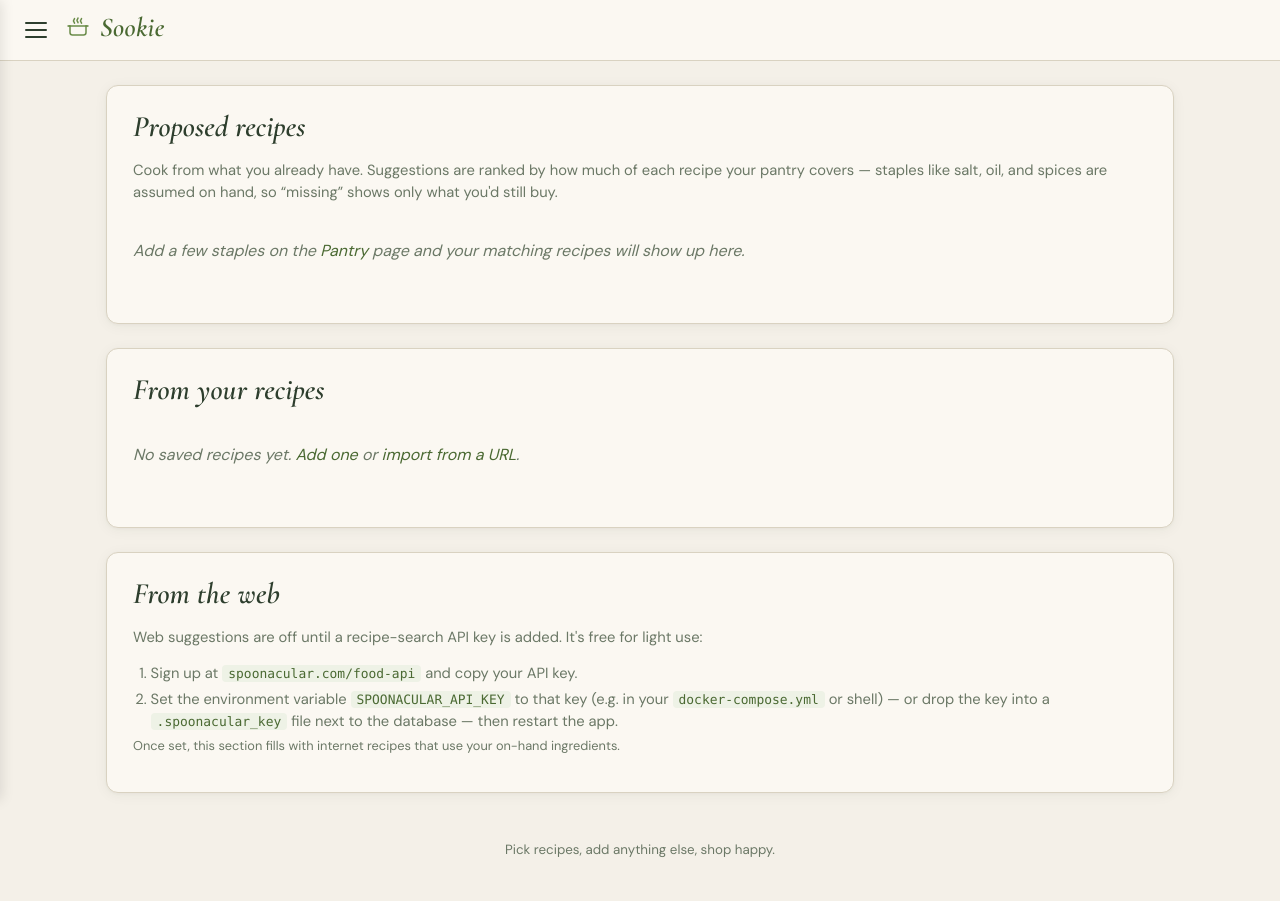
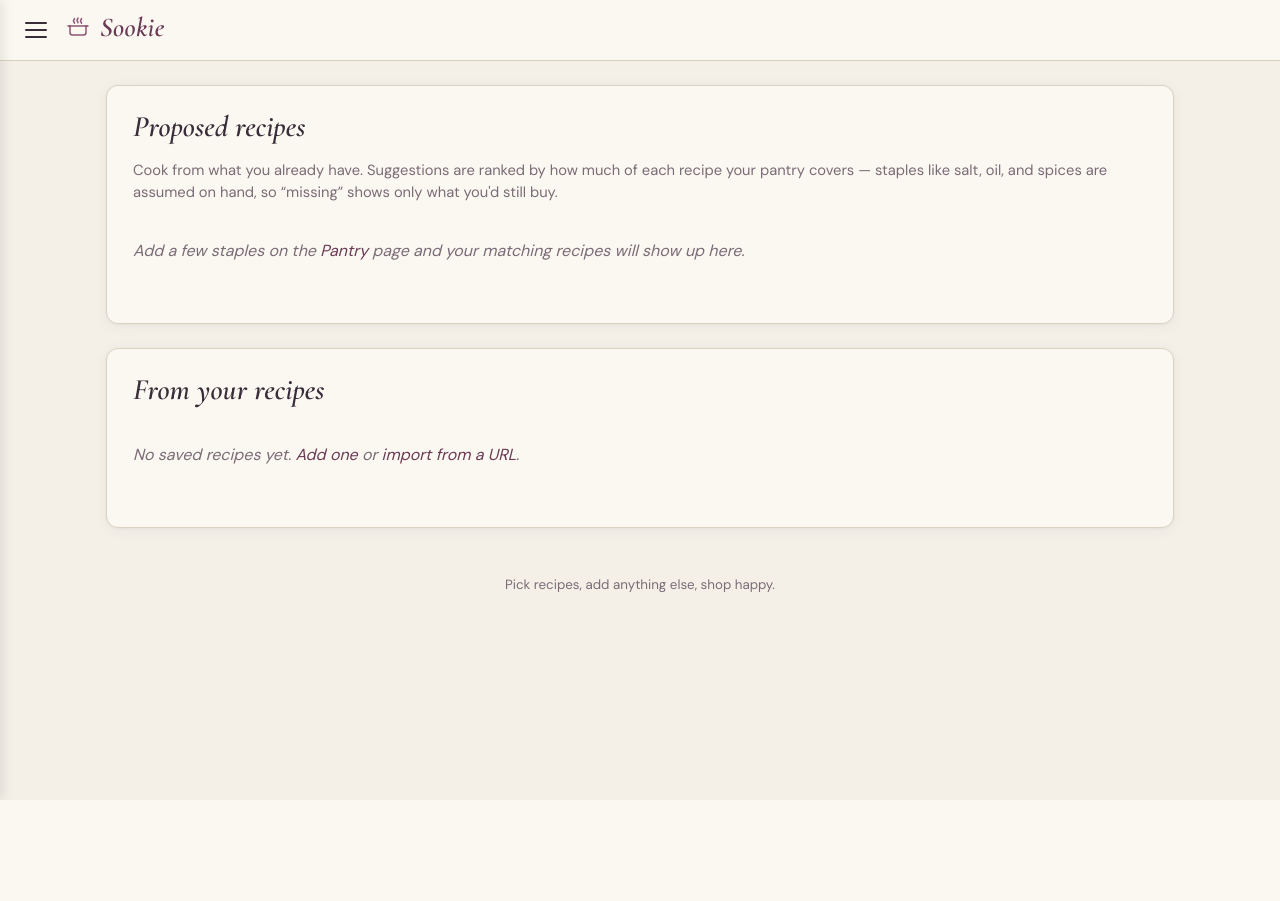
Before and after one commit to kasgore/ShoppingList, a Flask app: template templates/proposed.html in a window 1280 px wide. After the commit the page ends 800 px from the top, so only its background shows below. Run offline with Flask 3, Linux system fonts and the light colour scheme; the template is opened without the code that fills it, so the values that code supplies are empty; some libraries are stand-ins or nearby versions.

Commit message:
Plum theme, pantry-removal auto-adds to list, Proposed = my recipes only
- Pantry removal now drops the item onto the shopping list as an ad-hoc
  item (skips if it's already there), so running out re-queues it to buy.
- Proposed tab drops the "From the web" (Spoonacular) section and route
  fetch; it now ranks only saved recipes against the pantry.
- Recolor the botanical theme from herb green to plum: accent tokens,
  green-tinted neutrals/shadows, PWA theme-color/manifest, and the
  regenerated app icons.

Co-Authored-By: Claude Opus 4.8 <noreply@anthropic.com>

```diff
--- a/app.py
+++ b/app.py
@@ -1587,15 +1587,12 @@ def create_app() -> Flask:
     def proposed_page():
         db = get_db()
         from_recipes = propose_from_recipes(db)
-        from_web = propose_from_web(db)   # None when no API key is set
         has_pantry = (
             db.execute("SELECT COUNT(*) FROM pantry_item").fetchone()[0] > 0
         )
         return render_template(
             "proposed.html",
             from_recipes=from_recipes,
-            from_web=from_web,
-            web_enabled=from_web is not None,
             has_pantry=has_pantry,
         )
 
@@ -2370,10 +2367,32 @@ def create_app() -> Flask:
     @app.post("/pantry/<int:item_id>/delete")
     def pantry_delete(item_id: int):
         db = get_db()
+        # Removing a pantry staple means you've run out of it — so drop it
+        # straight onto the shopping list as an ad-hoc item. Skip if an
+        # ad-hoc item with the same name is already on the list.
+        row = db.execute(
+            "SELECT name, category FROM pantry_item WHERE id = ?", (item_id,)
+        ).fetchone()
+        added = False
+        if row:
+            name = row["name"]
+            exists = db.execute(
+                "SELECT 1 FROM adhoc_item WHERE name = ? COLLATE NOCASE", (name,)
+            ).fetchone()
+            if not exists:
+                db.execute(
+                    "INSERT INTO adhoc_item (name, category) VALUES (?, ?)",
+                    (name, row["category"]),
+                )
+                added = True
         db.execute("DELETE FROM pantry_item WHERE id = ?", (item_id,))
         db.commit()
         _list_changed()
-        flash("Removed from pantry.", "success")
+        if added:
+            flash(f"Removed {row['name']} from pantry and added it to the "
+                  "shopping list.", "success")
+        else:
+            flash("Removed from pantry.", "success")
         return redirect(url_for("pantry_page"))
 
     @app.route("/backup")
--- a/static/style.css
+++ b/static/style.css
@@ -1,14 +1,14 @@
 :root {
-  /* Botanical kitchen: warm cream, herb green, soft terracotta. Light + airy. */
+  /* Botanical kitchen: warm cream, plum, soft terracotta. Light + airy. */
   --bg: #f4f0e8;
   --card: #fbf8f2;
-  --ink: #2d3e2d;
-  --muted: #6b7866;
+  --ink: #382d38;
+  --muted: #7a6b76;
   --line: #d9d2c1;
   --line-soft: rgba(217, 210, 193, .55);
-  --accent: #6b8c4a;
-  --accent-deep: #4a6932;
-  --accent-soft: #eef2e6;
+  --accent: #8e5574;
+  --accent-deep: #6a3a54;
+  --accent-soft: #f1e7ee;
   --accent-ink: #fbf8f2;
   --terra: #c47a5a;
   --terra-soft: #f6e6dc;
@@ -17,7 +17,7 @@
   --good-bg: #eef2e6;
   --bad-bg: #f7e8e4;
   --radius: 12px;
-  --shadow: 0 2px 14px rgba(45,62,45,.05), 0 1px 3px rgba(45,62,45,.04);
+  --shadow: 0 2px 14px rgba(56,45,56,.05), 0 1px 3px rgba(56,45,56,.04);
 }
 
 * { box-sizing: border-box; }
@@ -656,7 +656,7 @@ code {
   box-shadow: var(--shadow);
   transition: transform .15s ease, box-shadow .15s ease;
 }
-.recipe-card:hover { transform: translateY(-2px); box-shadow: 0 6px 20px rgba(45,62,45,.08), 0 2px 4px rgba(45,62,45,.04); }
+.recipe-card:hover { transform: translateY(-2px); box-shadow: 0 6px 20px rgba(56,45,56,.08), 0 2px 4px rgba(56,45,56,.04); }
 .recipe-card-link {
   color: inherit;
   text-decoration: none;
--- a/templates/base.html
+++ b/templates/base.html
@@ -11,7 +11,7 @@
 
   <!-- PWA: installable on iOS/Android home screen. -->
   <link rel="manifest" href="/manifest.json">
-  <meta name="theme-color" content="#6b8c4a">
+  <meta name="theme-color" content="#8e5574">
   <meta name="application-name" content="Sookie">
   <meta name="apple-mobile-web-app-capable" content="yes">
   <meta name="apple-mobile-web-app-status-bar-style" content="black-translucent">
--- a/templates/proposed.html
+++ b/templates/proposed.html
@@ -77,76 +77,4 @@
   </div>
   {% endif %}
 </section>
-
-{# ---- From the web (Spoonacular) ----------------------------------- #}
-<section class="card">
-  <header class="list-header">
-    <div><h2>From the web</h2></div>
-  </header>
-
-  {% if not web_enabled %}
-    <div class="web-setup">
-      <p class="muted">
-        Web suggestions are off until a recipe-search API key is added.
-        It's free for light use:
-      </p>
-      <ol class="muted">
-        <li>Sign up at <code>spoonacular.com/food-api</code> and copy your API key.</li>
-        <li>Set the environment variable <code>SPOONACULAR_API_KEY</code> to that key
-          (e.g. in your <code>docker-compose.yml</code> or shell) —
-          or drop the key into a <code>.spoonacular_key</code> file next to the
-          database — then restart the app.</li>
-      </ol>
-      <p class="muted small-note">
-        Once set, this section fills with internet recipes that use your
-        on-hand ingredients.
-      </p>
-    </div>
-  {% elif from_web %}
-    <p class="muted small-note">
-      Recipe results powered by
-      <a href="https://spoonacular.com/food-api" target="_blank" rel="noopener">spoonacular</a>.
-    </p>
-    <div class="recipe-grid" id="web-grid" data-shown="12">
-      {% for w in from_web %}
-        <article class="recipe-card proposed-card web-card{% if loop.index0 >= 12 %} web-hidden{% endif %}">
-          {% if w.image %}
-            <a href="{{ w.url }}" target="_blank" rel="noopener" class="recipe-thumb-link">
-              <img class="recipe-thumb" src="{{ w.image }}" alt="Photo of {{ w.title }}" loading="lazy">
-            </a>
-          {% endif %}
-          <a href="{{ w.url }}" target="_blank" rel="noopener" class="recipe-card-link">
-            <div class="recipe-card-body">
-              <h3>{{ w.title }}</h3>
-              <p class="coverage {% if w.missed == 0 %}coverage-full{% endif %}">
-                {% if w.missed == 0 %}✓ Uses only what you have
-                {% else %}Uses {{ w.used }} of yours · {{ w.missed }} to buy{% endif %}
-              </p>
-              {% if w.missing %}
-                <p class="muted small-note">Still need:</p>
-                <ul class="missing-chips">
-                  {% for m in w.missing %}<li>{{ m }}</li>{% endfor %}
-                </ul>
-              {% endif %}
-            </div>
-          </a>
-          <div class="recipe-card-actions">
-            <a href="{{ w.url }}" target="_blank" rel="noopener" class="button">View recipe ↗</a>
-          </div>
-        </article>
-      {% endfor %}
-    </div>
-    {% if from_web|length > 12 %}
-      <div class="web-more-wrap">
-        <button type="button" id="web-more-btn" class="button"
-                data-step="12">More suggestions ({{ from_web|length - 12 }} more)</button>
-      </div>
-    {% endif %}
-  {% else %}
-    <p class="empty">
-      No web suggestions right now — the recipe service may be unreachable or
-      out of free quota for today. Your saved-recipe suggestions above still work.
-    </p>
-  {% endif %}
-</section>
 {% endblock %}
```
Also changed, not shown: generate_icons.py (+4 -4 lines), static/icons/icon-1024.png, static/icons/icon-180.png, static/icons/icon-192.png, static/icons/icon-512.png, static/icons/icon-maskable-512.png, static/manifest.json.
